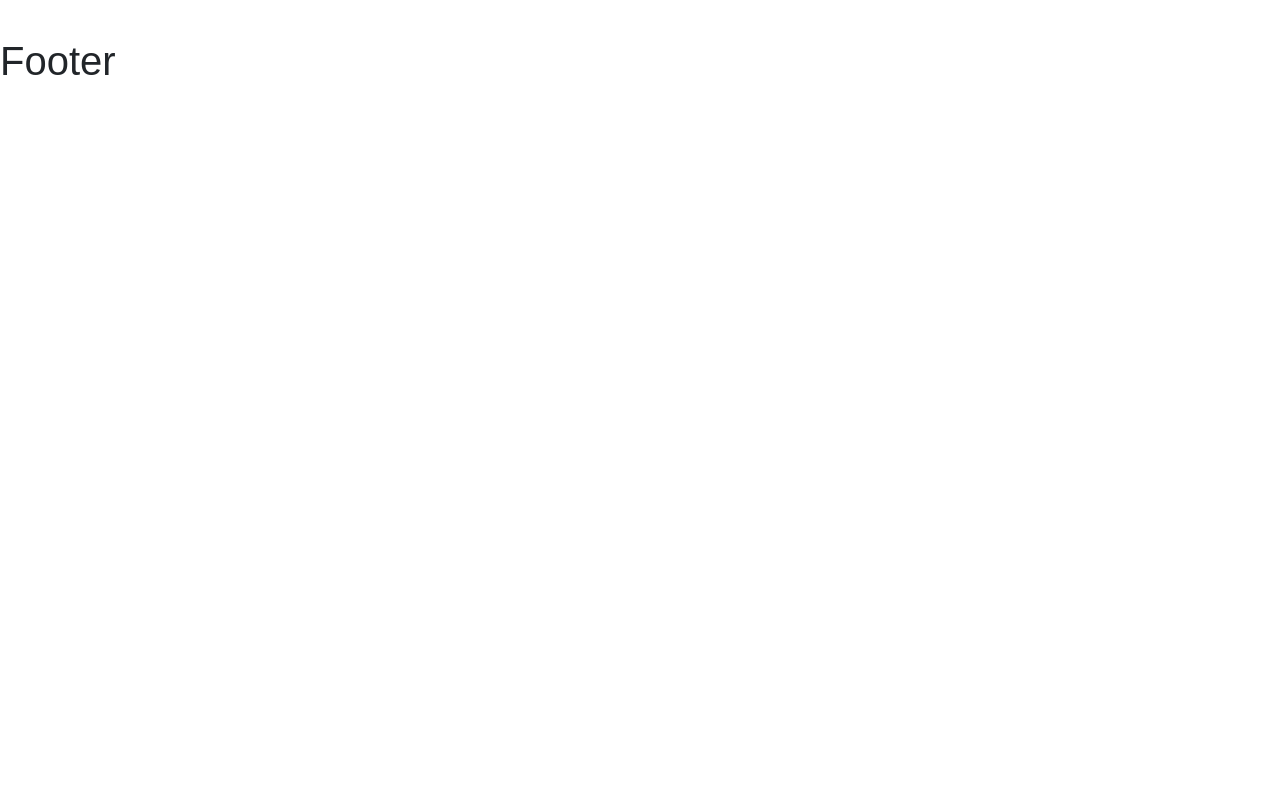
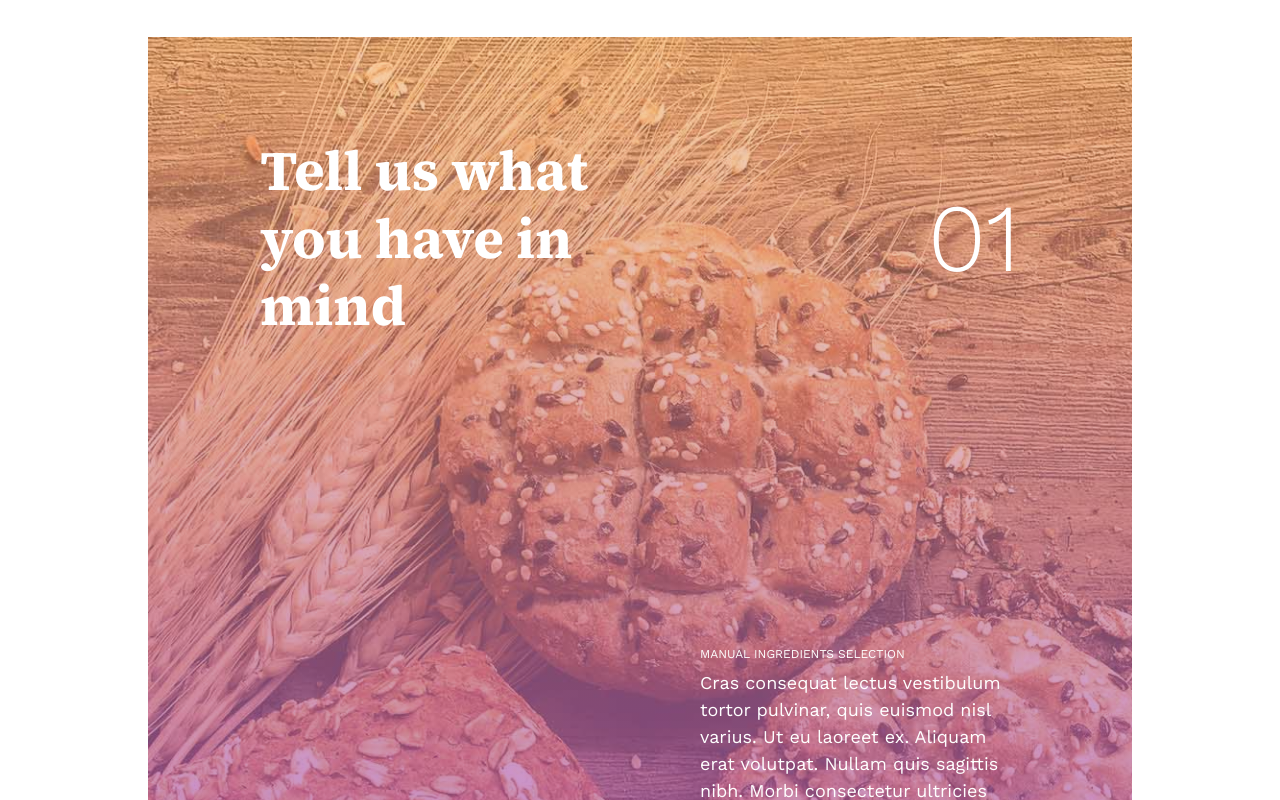
Before and after one commit to andreafrancioni/proj-html-vuejs, a Vue app: page / in a window 1280 px wide. Shown: the part 2940-3740 px from the top of the page. Before the commit the page ends 3033 px from the top, so only its background shows below. Built offline with nearby package versions, Linux system fonts and the light colour scheme.

Commit message:
Completa prima card

```diff
--- a/src/App.vue
+++ b/src/App.vue
@@ -5,6 +5,7 @@ import AppFooter from "./components/AppFooter.vue"
 import AppProducts from "./components/AppProducts.vue";
 import AppProducts2 from "./components/AppProducts2.vue";
 import AppWeddingSection from "./components/AppWeddingSection.vue";
+import AppCards from "./components/AppCards.vue";
 
 import axios from 'axios'; //importo Axios
 import { store } from "./store.js" //state management
@@ -17,6 +18,7 @@ export default {
 		AppProducts,
 		AppWeddingSection,
 		AppProducts2,
+		AppCards,
 	},
 	data() {
 		return {
@@ -55,6 +57,7 @@ export default {
 		<AppProducts />
 		<AppWeddingSection />
 		<AppProducts2 />
+		<AppCards />
 	</main>
 	<footer>
 		<AppFooter />
--- /dev/null
+++ b/src/components/AppCards.vue
@@ -0,0 +1,122 @@
+<script>
+// Import Swiper Vue.js components
+
+import { store } from "../store.js" //state management
+import register from "../debug" //per debuggare il componente da console
+
+export default {
+    name: "AppCards",
+    components: {
+
+    },
+    setup() {
+        return {
+
+        };
+    },
+    data() {
+        return {
+            store
+        }
+    },
+    methods: {
+
+    },
+    mounted() {
+        register(this); //per debuggare il componente da console
+    }
+}
+</script>
+
+<template>
+    <div class="services">
+        <div class="row image1">
+            <div class="col-12 d-flex align-items-center">
+                <div class="col-6">
+                    <h2>Tell us what you have in mind</h2>
+                </div>
+                <div class="col-6 d-flex align-items-center justify-content-end">
+                    <h1>01</h1>
+                </div>
+            </div>
+            <div class="spacer col-12">
+
+            </div>
+            <div class="col-12 d-flex align-items-end flex-column">
+                <div class="leftText">
+                    <h6>MANUAL INGREDIENTS SELECTION</h6>
+                    <p>Cras consequat lectus vestibulum tortor pulvinar, quis euismod nisl varius. Ut eu laoreet ex. Aliquam
+                        erat volutpat. Nullam quis sagittis nibh. Morbi consectetur ultricies ante ac congue. Donec lorem
+                        erat,
+                        finibus in velit placerat, rutrum augue.</p>
+                </div>
+            </div>
+        </div>
+        <div class="row d-flex align-items-center justify-content-between">
+            <div class="col-6">
+
+            </div>
+            <div class="col-6">
+
+
+            </div>
+        </div>
+    </div>
+</template>
+
+<style scoped lang="scss">
+// importo variabili
+@use '../styles/partials/variables' as *;
+
+
+
+.services {
+    padding: 0 10em;
+}
+
+.row.image1 {
+    background-image:
+        linear-gradient(to bottom, rgba(240, 156, 82, 0.464), rgba(164, 79, 188, 0.705)),
+        url(../assets/bakery-process-1.jpg);
+    background-repeat: no-repeat;
+    background-size: cover;
+    padding: 100px;
+
+    .col-6 {
+        h2 {
+            color: white;
+            font-size: 56px;
+            font-family: "Source Serif 4";
+            font-weight: 700;
+        }
+
+        h1 {
+            color: white;
+            font-size: 96px;
+            font-family: "Work Sans";
+            font-weight: 300;
+        }
+    }
+}
+
+.spacer {
+    height: 300px;
+}
+
+.leftText {
+    width: 20em;
+    color: white;
+
+    h6 {
+        font-size: 12px;
+        font-weight: 400;
+        font-family: "Work Sans";
+    }
+
+    p {
+        font-size: 18px;
+        font-weight: 400;
+        font-family: "Work Sans";
+    }
+}
+</style>
--- a/src/components/AppProducts2.vue
+++ b/src/components/AppProducts2.vue
@@ -15,7 +15,7 @@ import { store } from "../store.js" //state management
 import register from "../debug" //per debuggare il componente da console
 
 export default {
-    name: "AppProducts",
+    name: "AppProducts2",
     components: {
         Swiper,
         SwiperSlide,
```
